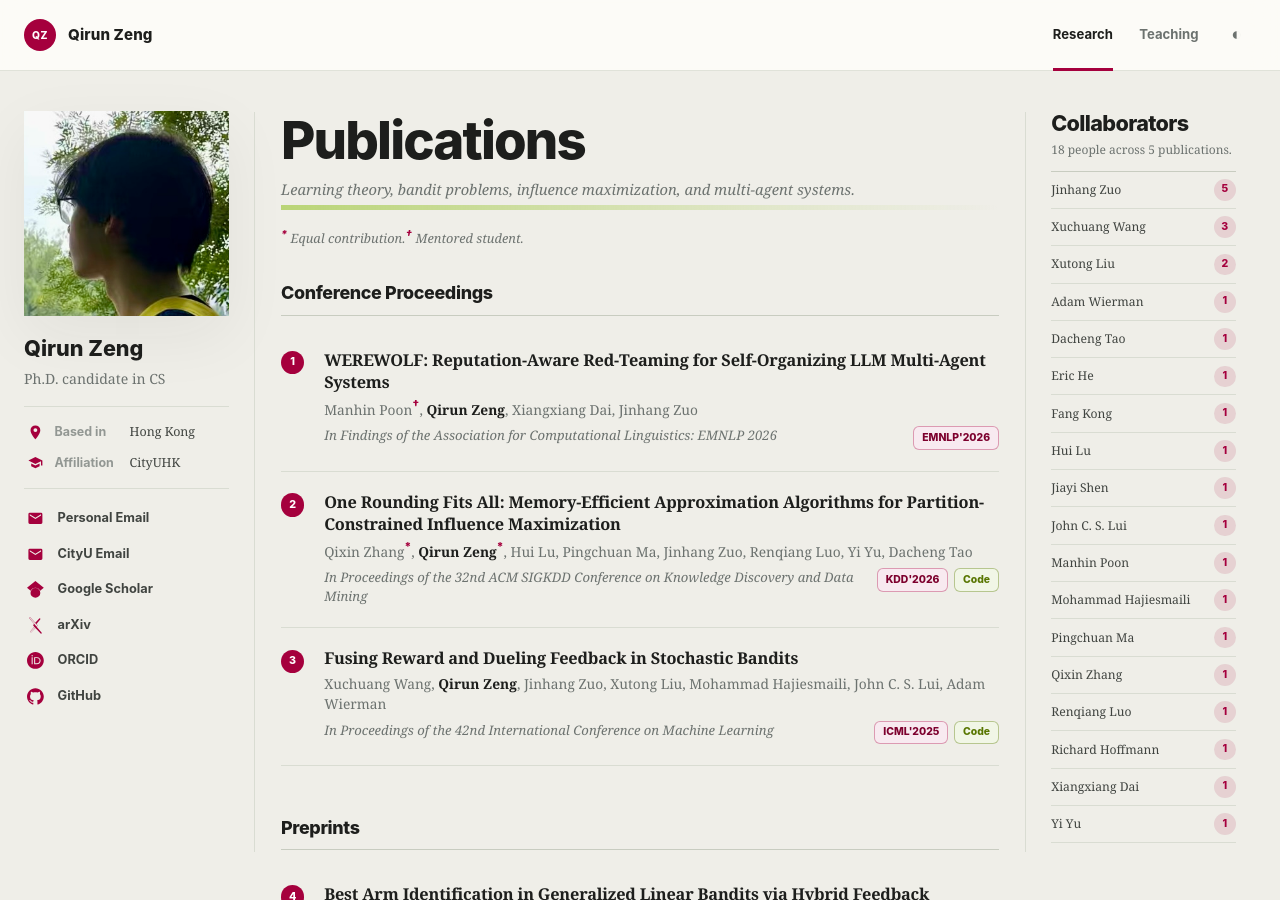
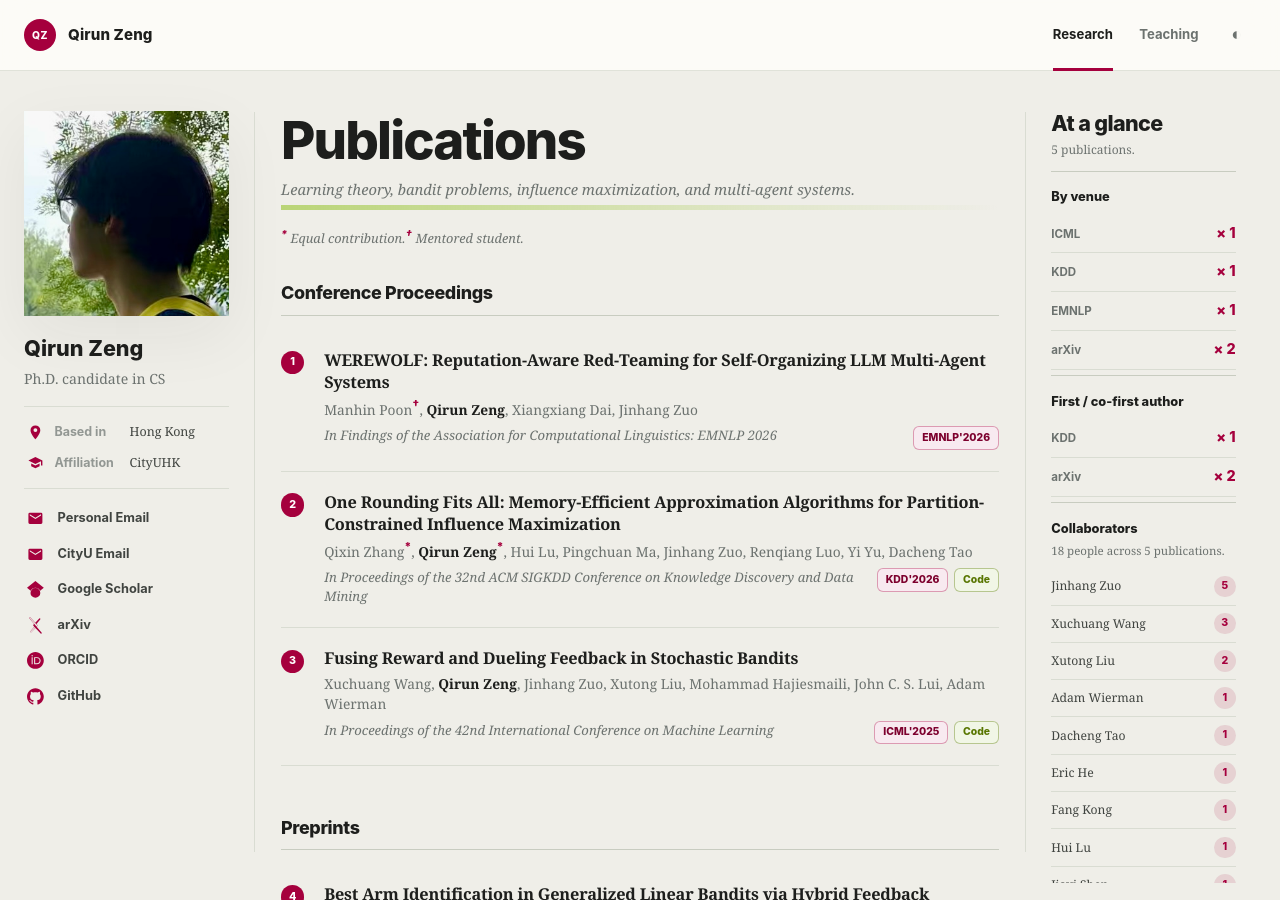
Before and after one commit to qirunzeng/qirunzeng.github.io, a Jekyll site: the page built from publications.html, in a window 1280 px wide and 900 px high. Built offline with Jekyll 4.4.1, drawn with Linux system fonts in a browser that asks for light colours.

Commit message:
Add Publication Statistics

```diff
--- a/_data/publications.yml
+++ b/_data/publications.yml
@@ -1,3 +1,9 @@
+venue_order:
+  - "ICML"
+  - "KDD"
+  - "EMNLP"
+  - "arXiv"
+
 conference:
   - id: "werewolf"
     title: "WEREWOLF: Reputation-Aware Red-Teaming for Self-Organizing LLM Multi-Agent Systems"
@@ -9,6 +15,7 @@ conference:
       - name: "Xiangxiang Dai"
       - name: "Jinhang Zuo"
     venue: "In Findings of the Association for Computational Linguistics: EMNLP 2026"
+    venue_group: "EMNLP"
     links:
       - label: "EMNLP'2026"
         type: "conference"
@@ -28,6 +35,7 @@ conference:
       - name: "Yi Yu"
       - name: "Dacheng Tao"
     venue: "In Proceedings of the 32nd ACM SIGKDD Conference on Knowledge Discovery and Data Mining"
+    venue_group: "KDD"
     links:
       - label: "KDD'2026"
         url: "https://dl.acm.org/doi/abs/10.1145/3770855.3817696"
@@ -48,6 +56,7 @@ conference:
       - name: "John C. S. Lui"
       - name: "Adam Wierman"
     venue: "In Proceedings of the 42nd International Conference on Machine Learning"
+    venue_group: "ICML"
     links:
       - label: "ICML'2025"
         url: "https://openreview.net/pdf?id=mqljEW2NQl"
@@ -68,6 +77,7 @@ preprints:
       - name: "Fang Kong"
       - name: "Jinhang Zuo"
     venue: "arXiv preprint arXiv:2605.05745, 2026"
+    venue_group: "arXiv"
     links:
       - label: "arXiv"
         url: "https://arxiv.org/abs/2605.05745"
@@ -86,6 +96,7 @@ preprints:
       - name: "Xuchuang Wang"
       - name: "Jinhang Zuo"
     venue: "arXiv preprint arXiv:2505.21938, 2025"
+    venue_group: "arXiv"
     links:
       - label: "arXiv"
         url: "https://arxiv.org/abs/2505.21938"
--- a/_includes/collaborators.html
+++ b/_includes/collaborators.html
@@ -2,13 +2,67 @@
 {% capture collaborator_blob %}{% for paper in all_publications %}{% for author in paper.authors %}{% unless author.me %}{{ author.name }}|||{% endunless %}{% endfor %}{% endfor %}{% endcapture %}
 {% assign collaborator_names = collaborator_blob | strip | split: '|||' | uniq | sort_natural %}
 {% assign paper_count = all_publications | size %}
+{% assign venue_order = site.data.publications.venue_order %}
 
-<section class="context-rail collaborator-rail" aria-labelledby="collaborator-rail-heading">
+<section class="context-rail collaborator-rail" aria-labelledby="publication-overview-heading">
   <header class="context-rail__header">
-    <h2 id="collaborator-rail-heading">Collaborators</h2>
-    <p>{{ collaborator_names | size }} people across {{ paper_count }} publications.</p>
+    <h2 id="publication-overview-heading">At a glance</h2>
+    <p>{{ paper_count }} publications.</p>
   </header>
 
+  <section class="context-rail__section" aria-labelledby="venue-counts-heading">
+    <h3 id="venue-counts-heading">By venue</h3>
+    <dl class="rail-metrics publication-metrics">
+      {% for venue_name in venue_order %}
+        {% assign venue_count = 0 %}
+        {% for paper in all_publications %}
+          {% if paper.venue_group == venue_name %}
+            {% assign venue_count = venue_count | plus: 1 %}
+          {% endif %}
+        {% endfor %}
+        {% if venue_count > 0 %}
+          <div>
+            <dt>{{ venue_name }}</dt>
+            <dd><span aria-hidden="true">×</span> {{ venue_count }}</dd>
+          </div>
+        {% endif %}
+      {% endfor %}
+    </dl>
+  </section>
+
+  <section class="context-rail__section" aria-labelledby="lead-author-counts-heading">
+    <h3 id="lead-author-counts-heading">First / co-first author</h3>
+    <dl class="rail-metrics publication-metrics">
+      {% for venue_name in venue_order %}
+        {% assign lead_author_count = 0 %}
+        {% for paper in all_publications %}
+          {% if paper.venue_group == venue_name %}
+            {% assign is_lead_author = false %}
+            {% for author in paper.authors %}
+              {% if author.me and forloop.first %}
+                {% assign is_lead_author = true %}
+              {% elsif author.me and author.equal %}
+                {% assign is_lead_author = true %}
+              {% endif %}
+            {% endfor %}
+            {% if is_lead_author %}
+              {% assign lead_author_count = lead_author_count | plus: 1 %}
+            {% endif %}
+          {% endif %}
+        {% endfor %}
+        {% if lead_author_count > 0 %}
+          <div>
+            <dt>{{ venue_name }}</dt>
+            <dd><span aria-hidden="true">×</span> {{ lead_author_count }}</dd>
+          </div>
+        {% endif %}
+      {% endfor %}
+    </dl>
+  </section>
+
+  <section class="context-rail__section" aria-labelledby="collaborator-rail-heading">
+    <h3 id="collaborator-rail-heading">Collaborators</h3>
+    <p class="context-rail__section-summary">{{ collaborator_names | size }} people across {{ paper_count }} publications.</p>
     <ol class="collaborator-list">
       {%- for frequency in (1..paper_count) reversed -%}
         {%- for collaborator_name in collaborator_names -%}
@@ -30,3 +84,4 @@
       {%- endfor %}
     </ol>
   </section>
+</section>
--- a/_layouts/default.html
+++ b/_layouts/default.html
@@ -75,7 +75,7 @@
       {% if context_rail %}
         <div class="site-divider site-divider--context" aria-hidden="true"></div>
 
-        <aside class="context-column" aria-label="{% if context_rail == 'news' %}Recent news{% elsif context_rail == 'collaborators' %}Publication collaborators{% else %}Teaching overview{% endif %}">
+        <aside class="context-column" aria-label="{% if context_rail == 'news' %}Recent news{% elsif context_rail == 'collaborators' %}Publication overview{% else %}Teaching overview{% endif %}">
           {% case context_rail %}
             {% when 'news' %}
               {% include news.html variant="rail" %}
--- a/assets/css/main.css
+++ b/assets/css/main.css
@@ -586,6 +586,31 @@ a {
   margin: 0.38rem 0 0;
   color: var(--muted);
   font-size: 0.75rem;
+  line-height: 1.4;
+}
+
+.context-rail__section {
+  padding-top: 1.1rem;
+}
+
+.context-rail__section + .context-rail__section {
+  margin-top: 0.35rem;
+  border-top: 1px solid var(--line-strong);
+}
+
+.context-rail__section h3 {
+  margin: 0 0 0.55rem;
+  color: var(--ink);
+  font-family: var(--sans);
+  font-size: 0.8rem;
+  font-weight: 800;
+  line-height: 1.3;
+}
+
+.context-rail__section-summary {
+  margin: -0.18rem 0 0.55rem;
+  color: var(--muted);
+  font-size: 0.72rem;
   line-height: 1.4;
 }
 
```
Lines whose indentation alone changed are shown as unchanged.
